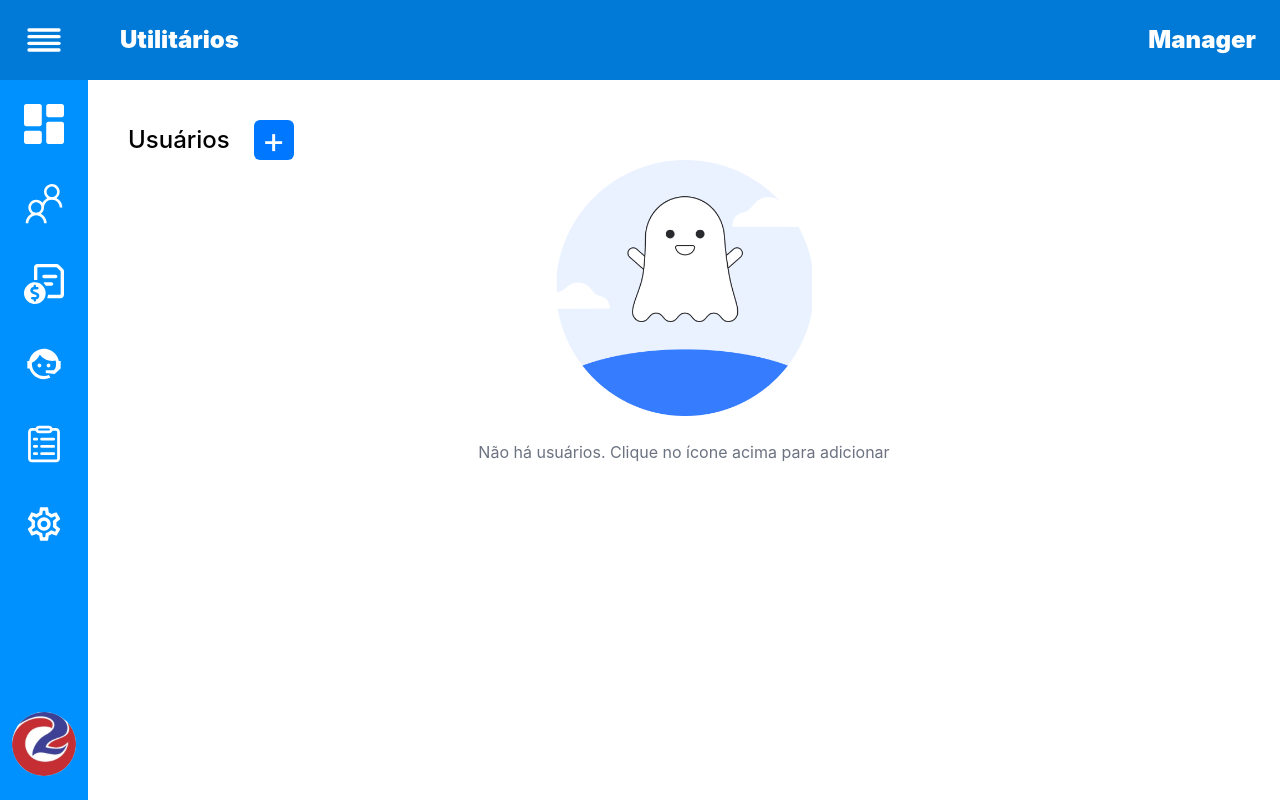
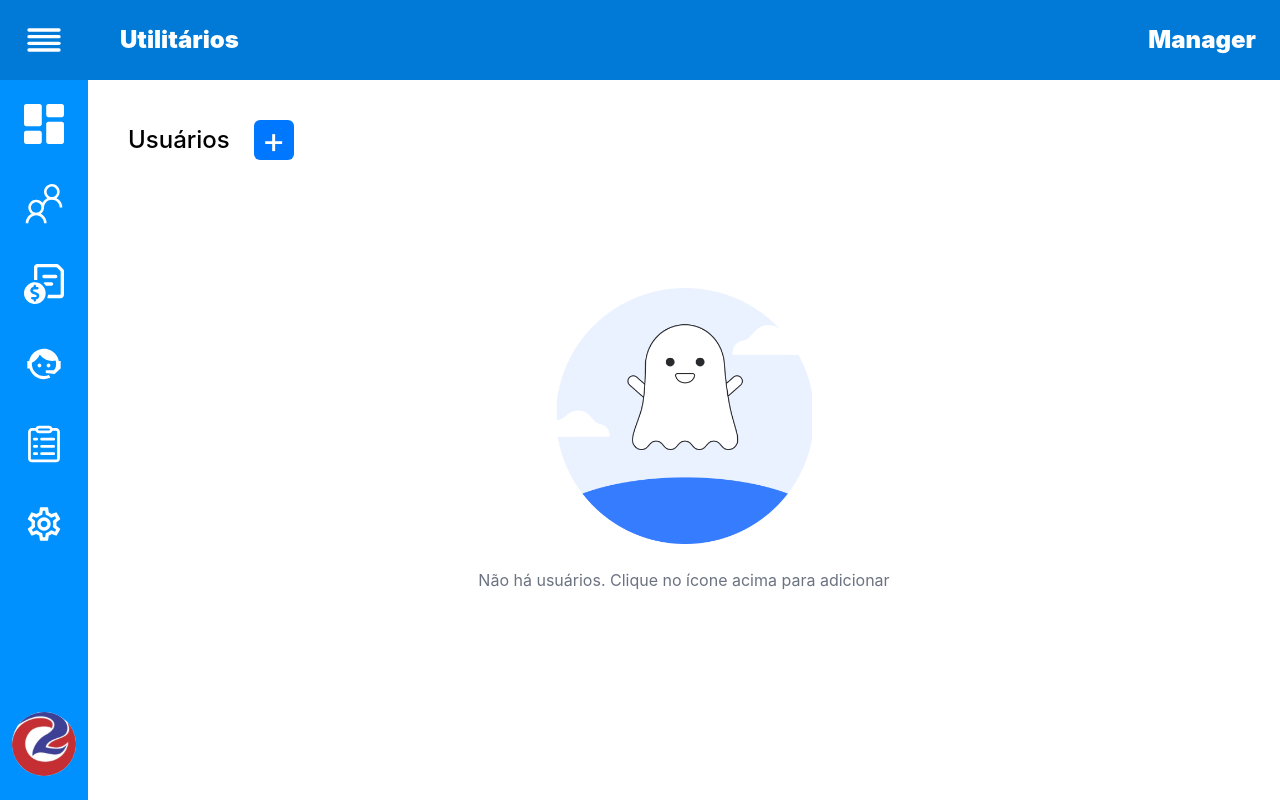
Before and after one commit to leo3210k/User_Page, a Vue app: page /users in a window 1280 px wide. Built offline with nearby package versions, Linux system fonts and the light colour scheme.

Commit message:
style: change no users to absolute and center

```diff
--- a/src/components/template/Users.vue
+++ b/src/components/template/Users.vue
@@ -1,11 +1,11 @@
 <template>
   <PageModel>
-    <div class="m-10">
+    <div class="relative flex flex-col m-10">
       <div class="flex items-center gap-6">
         <span class="text-black text-2xl font-medium">Usuários</span>
         <div class="w-10 h-10 flex justify-center items-center text-4xl bg-azure-radiance-darker text-white rounded-md">+</div>
       </div>
-      <div class="flex flex-col justify-center items-center gap-6 text-gray-500">
+      <div class="absolute inset-1 flex flex-col justify-center items-center gap-6 text-gray-500">
         <img :src="image_src" class="w-64 h-64" :alt="image_src">
         <span>Não há usuários. Clique no ícone acima para adicionar</span>
       </div>
```
